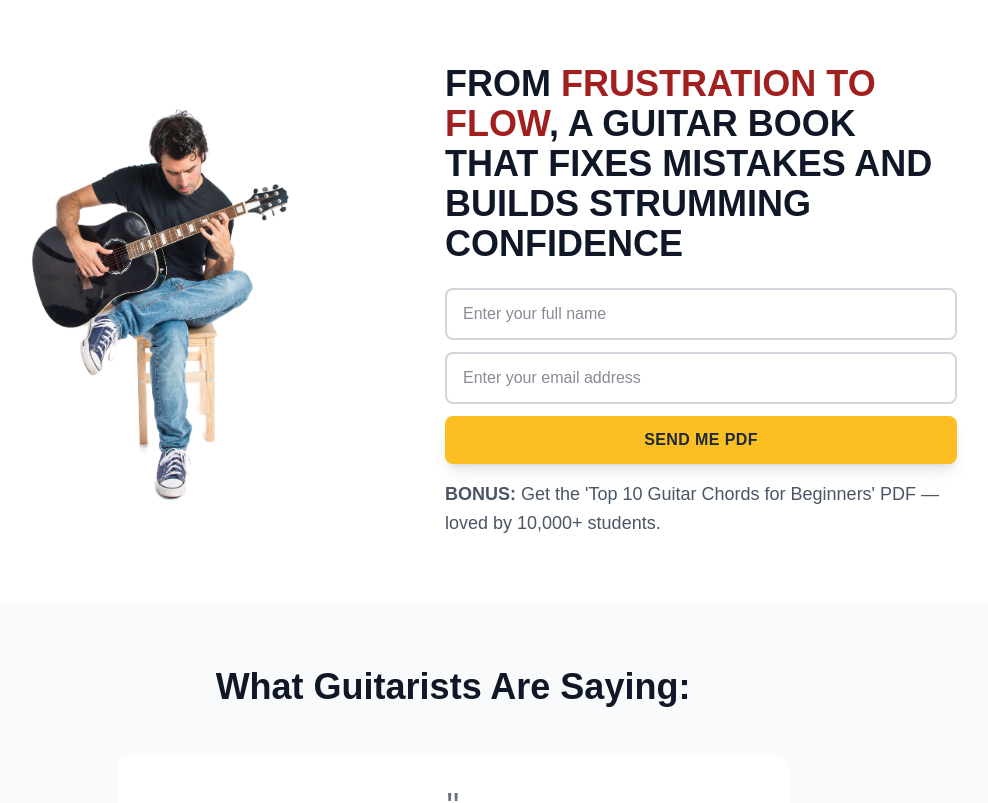
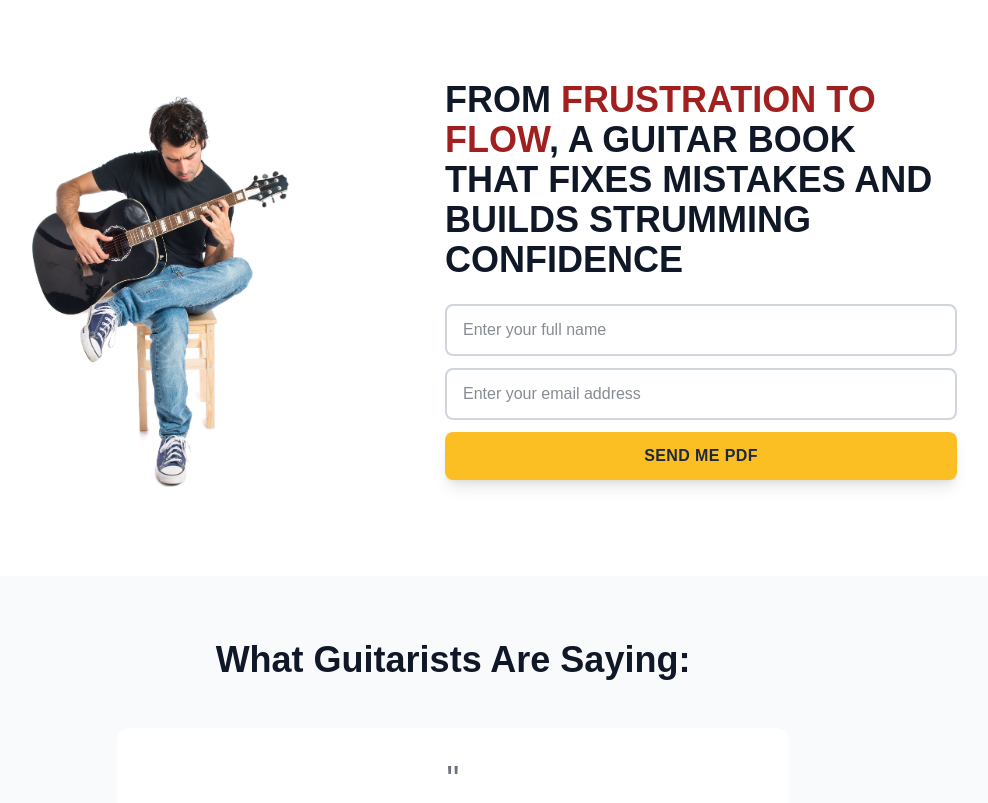
Before and after one commit to EricDeLuca/guitar, a React (Vite) app in the folder client/: page / in a window 1280 px wide. Shown: the top 803 px of the page, without its empty margins (187-1175 px from the left). Built offline with nearby package versions, Linux system fonts and the light colour scheme; a web font is replaced by a local one.

Commit message:
Update index.jsx
removed bonus

```diff
--- a/client/src/pages/Home/OptinPage/index.jsx
+++ b/client/src/pages/Home/OptinPage/index.jsx
@@ -95,16 +95,6 @@ function OptinPage({
                         </motion.p>
                     )}
                 </motion.form>
-
-                <motion.p
-                    initial={{ opacity: 0, x: 20 }}
-                    animate={{ opacity: 1, x: 0 }}
-                    transition={{ duration: 0.6, delay: 0.5 }}
-                    className="text-lg text-gray-600 leading-relaxed"
-                >
-                    <strong>BONUS:</strong> Get the 'Top 10 Guitar Chords for Beginners' PDF — loved by 10,000+
-                    students.
-                </motion.p>
             </div>
         </motion.div>
     )
```
